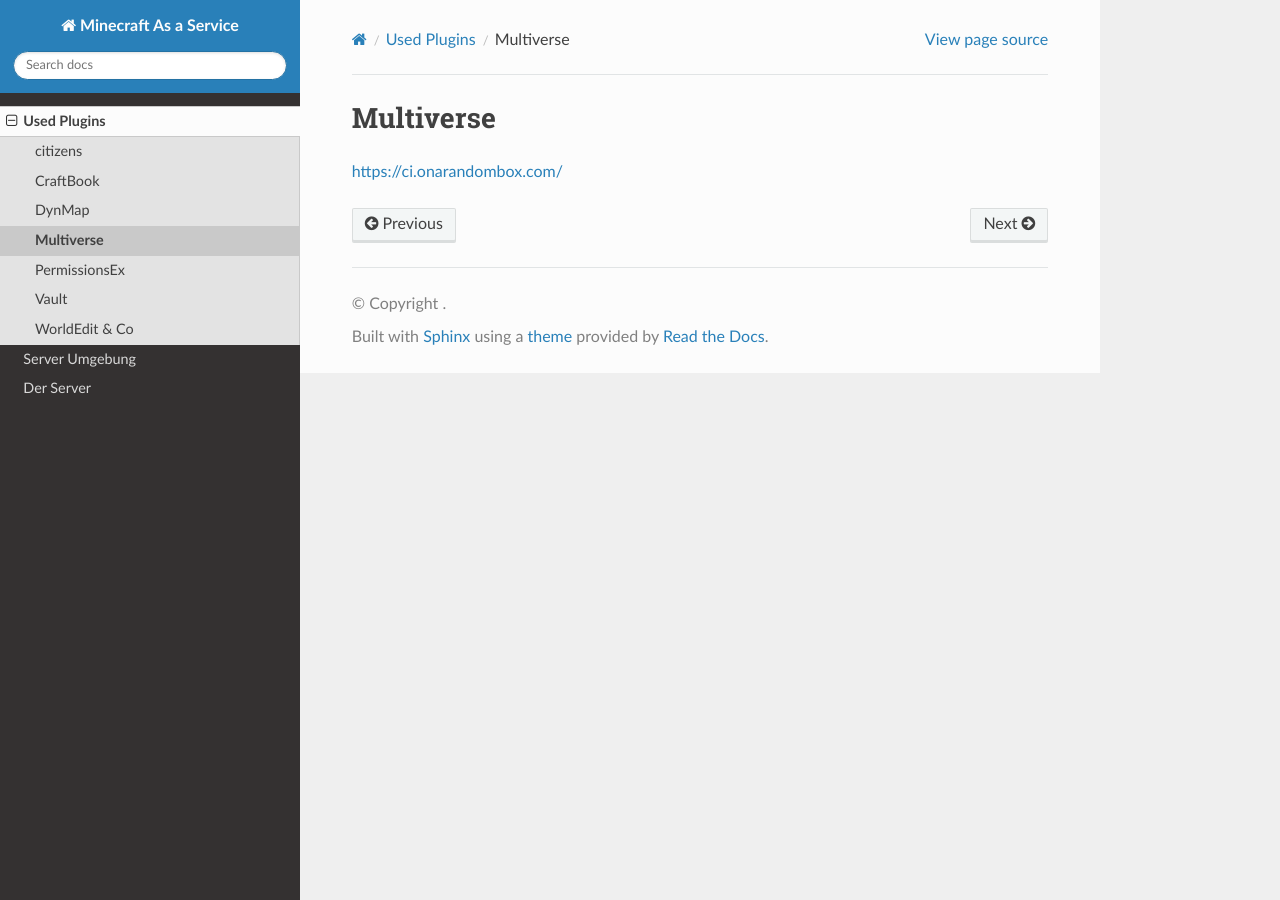
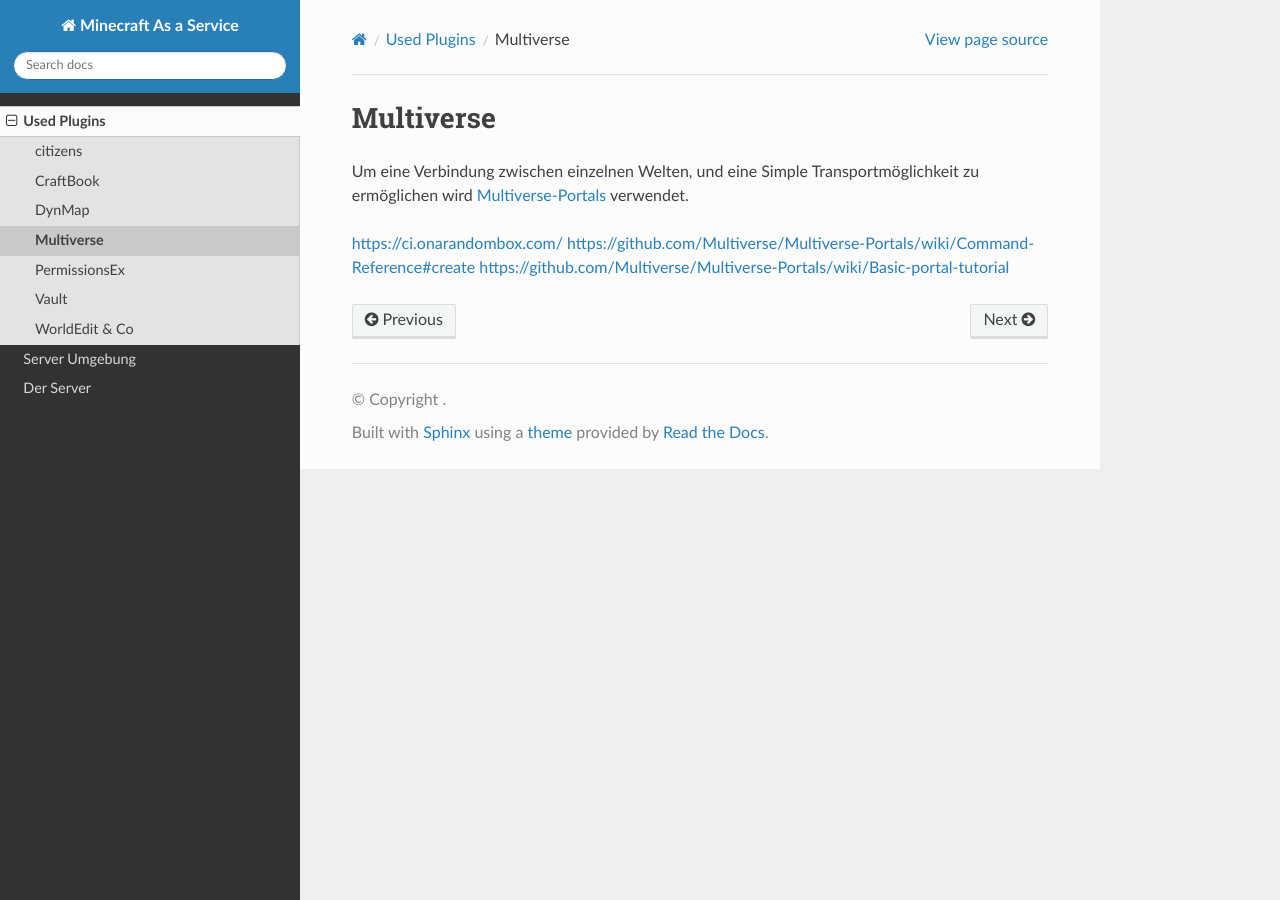
Before and after one commit to nolte/minecraft-infrastructure, a Sphinx documentation site: the page built from docs/plugins/multiverse/index.rst, in a window 1280 px wide. Built offline with Sphinx 7.4.7 and the Read the Docs theme 2.0.0, drawn with Linux system fonts in a browser that asks for light colours.

```diff
--- a/docs/plugins/multiverse/index.rst
+++ b/docs/plugins/multiverse/index.rst
@@ -1,4 +1,11 @@
 Multiverse
 ================================================
 
+Um eine Verbindung zwischen einzelnen Welten, und eine Simple Transportmöglichkeit zu ermöglichen wird `Multiverse-Portals <https://github.com/Multiverse/Multiverse-Portals>`_ verwendet.
+
+
+
+
 https://ci.onarandombox.com/
+https://github.com/Multiverse/Multiverse-Portals/wiki/Command-Reference#create
+https://github.com/Multiverse/Multiverse-Portals/wiki/Basic-portal-tutorial
--- a/docs/server/worlds/creative/index.rst
+++ b/docs/server/worlds/creative/index.rst
@@ -60,6 +60,7 @@
 ^^^^^^^^^^^^^^^^^^^^^^^^^^^^^^^^^^^^^^^^^^^^^^^^
 
  * (4073 132 -5820) Bergdorf großes Haus Dachgeschoss
+ * (4001 153 -5795) Bergdorf Turm Portal Richtung City
 
 
 Defekte Bereiche
```
Also changed, not shown: 1 other file.
